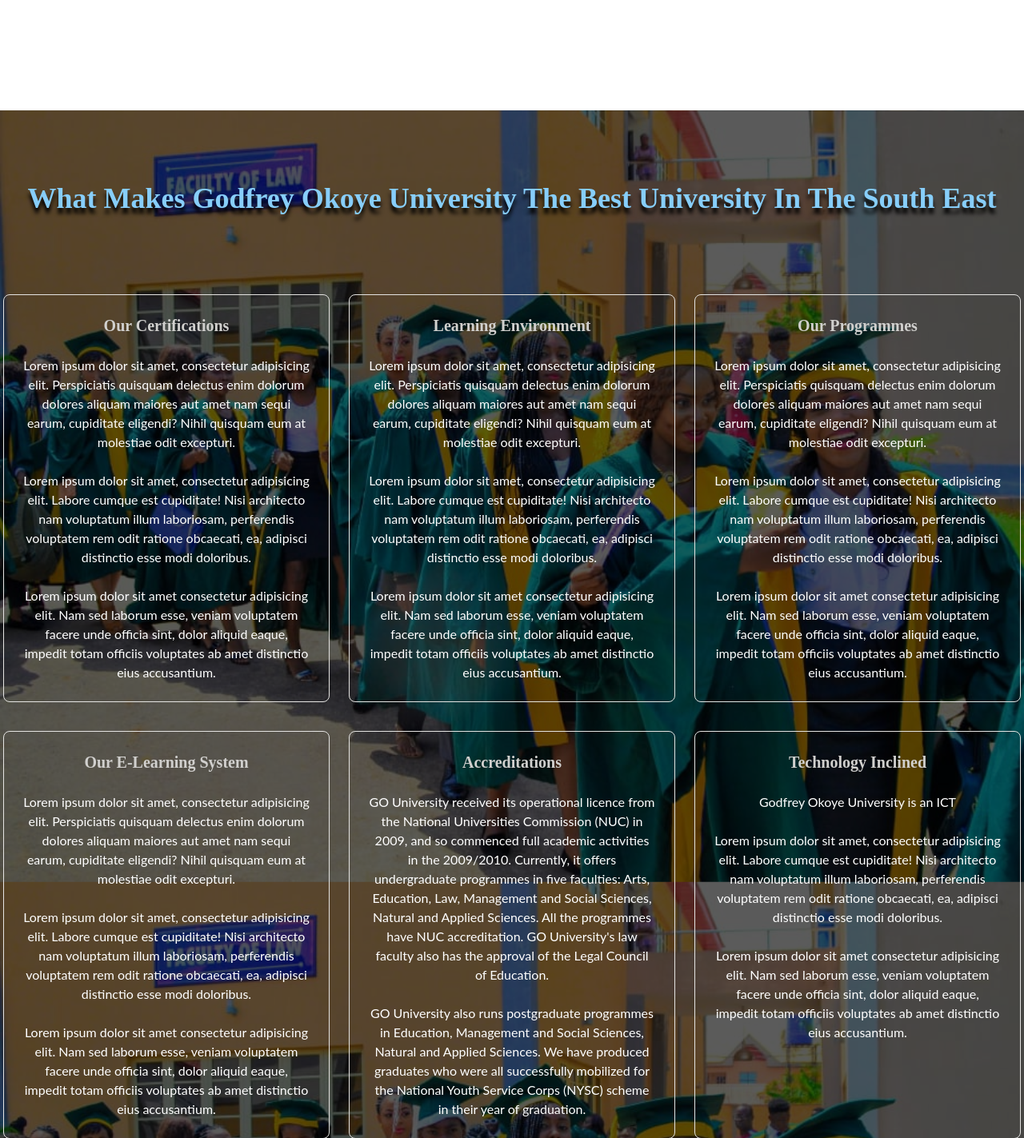
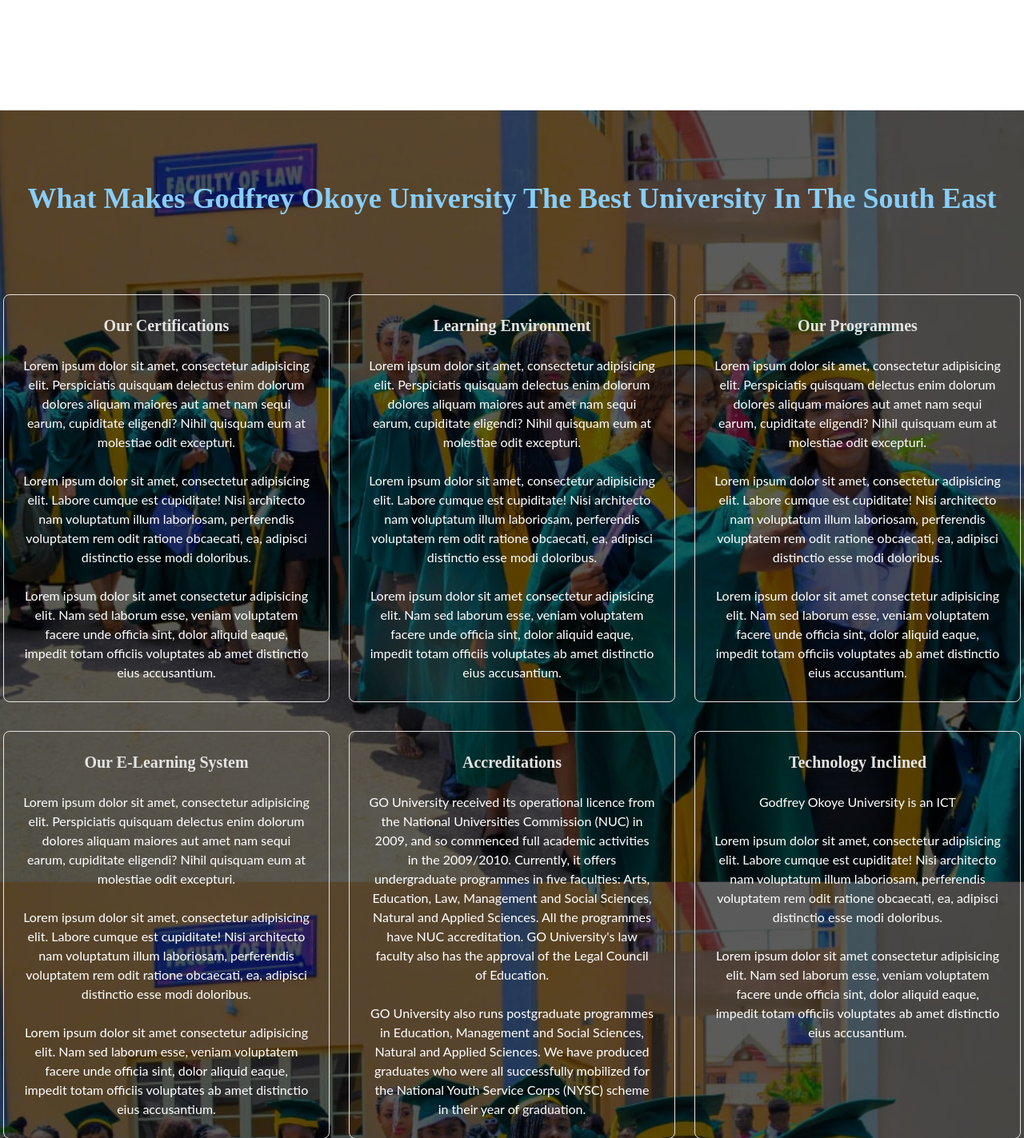
Before and after one commit to PhantomMiles/gouni, a PHP site: page / in a window 1280 px wide. Shown: the part 1334-2757 px from the top of the page at 80% size. Run offline with PHP 8.4, Linux system fonts and the light colour scheme; some libraries are stand-ins or nearby versions.

Commit message:
first commit

```diff
--- a/css/main.css
+++ b/css/main.css
@@ -1107,11 +1107,6 @@
   color: rgb(70 130 180 / var(--tw-text-opacity));
 }
 
-.text-grayGoose {
-  --tw-text-opacity: 1;
-  color: rgb(209 208 206 / var(--tw-text-opacity));
-}
-
 .drop-shadow-md {
   --tw-drop-shadow: drop-shadow(0 4px 3px rgb(0 0 0 / 0.07)) drop-shadow(0 2px 2px rgb(0 0 0 / 0.06));
   filter: var(--tw-blur) var(--tw-brightness) var(--tw-contrast) var(--tw-grayscale) var(--tw-hue-rotate) var(--tw-invert) var(--tw-saturate) var(--tw-sepia) var(--tw-drop-shadow);
@@ -1500,7 +1495,7 @@
   #desc .flex.flex-col.items-center {
     margin-top: 20px;
     box-shadow: 0px 7px 5px black;
-    background-color: #3e3e3e;
+    background-color: #909497;
   }
 
   #desc .flex.flex-col.items-center:hover {
@@ -1559,17 +1554,13 @@
   background-color: rgba(0, 0, 0, 0.642);
 }
 
-#desc h2{
-  text-shadow: 0 7px 5px black;
-}
-
 #desc .flex.flex-col.items-center {
   border: 1px solid #E5E4E2;
   margin-top: 20px;
 }
 
 #desc .flex.flex-col.items-center:hover {
-  background-color: #71797E;
+  background-color: #909497;
   transition: all 0.5s;
   cursor: pointer;
   border: 2px solid #E5E4E2;
--- a/index.html
+++ b/index.html
@@ -124,21 +124,21 @@
             <div class="flex flex-col mt-20 md:flex-row md:space-x-6">
                 <!-- testimonial 1 -->
                 <div class="flex flex-col items-center p-6 space-y-6 rounded-lg md:w-1/2">
-                    <h3 class="text-xl font-bold text-grayGoose">Our Certifications</h3>
+                    <h3 class="text-xl font-bold text-platinum">Our Certifications</h3>
                     <p class="text-md text-white">Lorem ipsum dolor sit amet, consectetur adipisicing elit. Perspiciatis quisquam delectus enim dolorum dolores aliquam maiores aut amet nam sequi earum, cupiditate eligendi? Nihil quisquam eum at molestiae odit excepturi.</p>
                     <p class="text-md text-white">Lorem ipsum dolor sit amet, consectetur adipisicing elit. Labore cumque est cupiditate! Nisi architecto nam voluptatum illum laboriosam, perferendis voluptatem rem odit ratione obcaecati, ea, adipisci distinctio esse modi doloribus.</p>
                     <p class="text-md text-white">Lorem ipsum dolor sit amet consectetur adipisicing elit. Nam sed laborum esse, veniam voluptatem facere unde officia sint, dolor aliquid eaque, impedit totam officiis voluptates ab amet distinctio eius accusantium.</p>
                 </div>
                 <!-- testimonial 2 -->
                 <div class="flex flex-col items-center p-6 space-y-6 rounded-lg md:w-1/2">
-                    <h3 class="text-xl font-bold text-grayGoose">Learning Environment</h3>
+                    <h3 class="text-xl font-bold text-platinum">Learning Environment</h3>
                     <p class="text-md text-white">Lorem ipsum dolor sit amet, consectetur adipisicing elit. Perspiciatis quisquam delectus enim dolorum dolores aliquam maiores aut amet nam sequi earum, cupiditate eligendi? Nihil quisquam eum at molestiae odit excepturi.</p>
                     <p class="text-md text-white">Lorem ipsum dolor sit amet, consectetur adipisicing elit. Labore cumque est cupiditate! Nisi architecto nam voluptatum illum laboriosam, perferendis voluptatem rem odit ratione obcaecati, ea, adipisci distinctio esse modi doloribus.</p>
                     <p class="text-md text-white">Lorem ipsum dolor sit amet consectetur adipisicing elit. Nam sed laborum esse, veniam voluptatem facere unde officia sint, dolor aliquid eaque, impedit totam officiis voluptates ab amet distinctio eius accusantium.</p>
                 </div>
                 <!-- testimonial 3 -->
                 <div class="flex flex-col items-center p-6 space-y-6 rounded-lg md:w-1/2">
-                    <h3 class="text-xl font-bold text-grayGoose">Our Programmes</h3>
+                    <h3 class="text-xl font-bold text-platinum">Our Programmes</h3>
                     <p class="text-md text-white">Lorem ipsum dolor sit amet, consectetur adipisicing elit. Perspiciatis quisquam delectus enim dolorum dolores aliquam maiores aut amet nam sequi earum, cupiditate eligendi? Nihil quisquam eum at molestiae odit excepturi.</p>
                     <p class="text-md text-white">Lorem ipsum dolor sit amet, consectetur adipisicing elit. Labore cumque est cupiditate! Nisi architecto nam voluptatum illum laboriosam, perferendis voluptatem rem odit ratione obcaecati, ea, adipisci distinctio esse modi doloribus.</p>
                     <p class="text-md text-white">Lorem ipsum dolor sit amet consectetur adipisicing elit. Nam sed laborum esse, veniam voluptatem facere unde officia sint, dolor aliquid eaque, impedit totam officiis voluptates ab amet distinctio eius accusantium.</p>
@@ -146,13 +146,13 @@
             </div>
             <div class="flex flex-col mt-4 md:flex-row md:space-x-6">
                 <div class="flex flex-col items-center p-6 space-y-6 rounded-lg md:w-1/2">
-                    <h3 class="text-xl font-bold text-grayGoose">Our E-Learning System</h3>
+                    <h3 class="text-xl font-bold text-platinum">Our E-Learning System</h3>
                     <p class="text-md text-white">Lorem ipsum dolor sit amet, consectetur adipisicing elit. Perspiciatis quisquam delectus enim dolorum dolores aliquam maiores aut amet nam sequi earum, cupiditate eligendi? Nihil quisquam eum at molestiae odit excepturi.</p>
                     <p class="text-md text-white">Lorem ipsum dolor sit amet, consectetur adipisicing elit. Labore cumque est cupiditate! Nisi architecto nam voluptatum illum laboriosam, perferendis voluptatem rem odit ratione obcaecati, ea, adipisci distinctio esse modi doloribus.</p>
                     <p class="text-md text-white">Lorem ipsum dolor sit amet consectetur adipisicing elit. Nam sed laborum esse, veniam voluptatem facere unde officia sint, dolor aliquid eaque, impedit totam officiis voluptates ab amet distinctio eius accusantium.</p>
                 </div>
                 <div class="flex flex-col items-center p-6 space-y-6 rounded-lg md:w-1/2">
-                    <h3 class="text-xl font-bold text-grayGoose">Accreditations</h3>
+                    <h3 class="text-xl font-bold text-platinum">Accreditations</h3>
                     <p class="text-md text-white">GO University received its operational licence from the National Universities Commission (NUC) in 2009, and so commenced full academic activities in the 2009/2010. Currently, it offers undergraduate programmes in five faculties: Arts, Education, Law, Management and Social Sciences, Natural and Applied Sciences. All the programmes have NUC accreditation. GO University's law faculty also has the approval of the Legal Council of Education. </p>
                     <p class="text-md text-white">GO University also runs postgraduate programmes in Education, Management and Social Sciences, Natural and Applied Sciences. We have produced graduates who were all successfully mobilized for the National Youth Service Corps (NYSC) scheme in their year of graduation.</p>
                     <!-- <p class="text-md text-white">The university is committed especially to values that enable the achievment of academic excellence, integration of learning and character, religious, cultural and epistemological dialogue, ready access to prayers and blessings, availability
@@ -161,7 +161,7 @@
                         Within less than ten years, it has admitted more than three thousand students and will soon transfer some of its faculties to the permanent site at Ugwuomu-Nike Enugu. To the glory of God!</p> -->
                 </div>
                 <div class="flex flex-col items-center p-6 space-y-6 rounded-lg md:w-1/2">
-                    <h3 class="text-xl font-bold text-grayGoose">Technology Inclined</h3>
+                    <h3 class="text-xl font-bold text-platinum">Technology Inclined</h3>
                     <p class="text-md text-white">Godfrey Okoye University is an ICT</p>
                     <p class="text-md text-white">Lorem ipsum dolor sit amet, consectetur adipisicing elit. Labore cumque est cupiditate! Nisi architecto nam voluptatum illum laboriosam, perferendis voluptatem rem odit ratione obcaecati, ea, adipisci distinctio esse modi doloribus.</p>
                     <p class="text-md text-white">Lorem ipsum dolor sit amet consectetur adipisicing elit. Nam sed laborum esse, veniam voluptatem facere unde officia sint, dolor aliquid eaque, impedit totam officiis voluptates ab amet distinctio eius accusantium.</p>
```
Also changed, not shown: input.css (+2 -6 lines).
